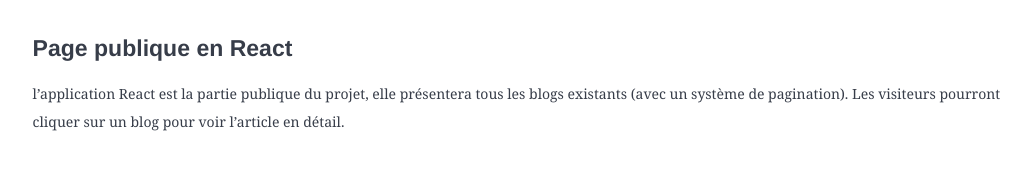
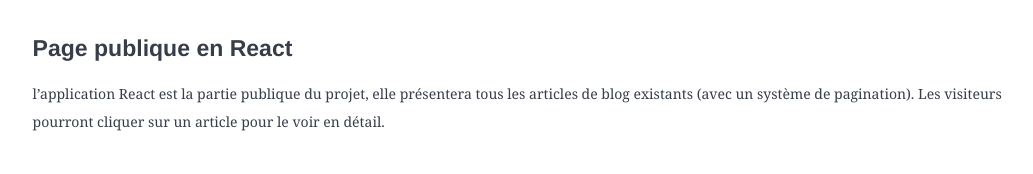
Before and after one commit to wdjopa/test_laravel, a plain HTML site: page index.html in a window 1280 px wide. Shown: the part 865-1039 px from the top of the page, without its empty margins (121-1154 px from the left). Drawn offline with nearby package versions, Linux system fonts and the light colour scheme.

Commit message:
Update index.html

```diff
--- a/index.html
+++ b/index.html
@@ -18,7 +18,7 @@ Il aura alors la possibilité de :</p>
 <li class="has-line-data" data-line-start="24" data-line-end="26">Supprimer un ou plusieurs articles de blog.</li>
 </ul>
 <h3 class="code-line" data-line-start=26 data-line-end=27><a id="Page_publique_en_React_26"></a>Page publique en React</h3>
-<p class="has-line-data" data-line-start="27" data-line-end="28">l’application React est la partie publique du projet, elle présentera tous les blogs existants (avec un système de pagination). Les visiteurs pourront cliquer sur un blog pour voir l’article en détail.</p>
+<p class="has-line-data" data-line-start="27" data-line-end="28">l’application React est la partie publique du projet, elle présentera tous les articles de blog existants (avec un système de pagination). Les visiteurs pourront cliquer sur un article pour le voir en détail.</p>
 <h2 class="code-line" data-line-start=29 data-line-end=30><a id="Livrables_attendus__29"></a>Livrables attendus :</h2>
 <ol>
 <li class="has-line-data" data-line-start="31" data-line-end="35">
```
